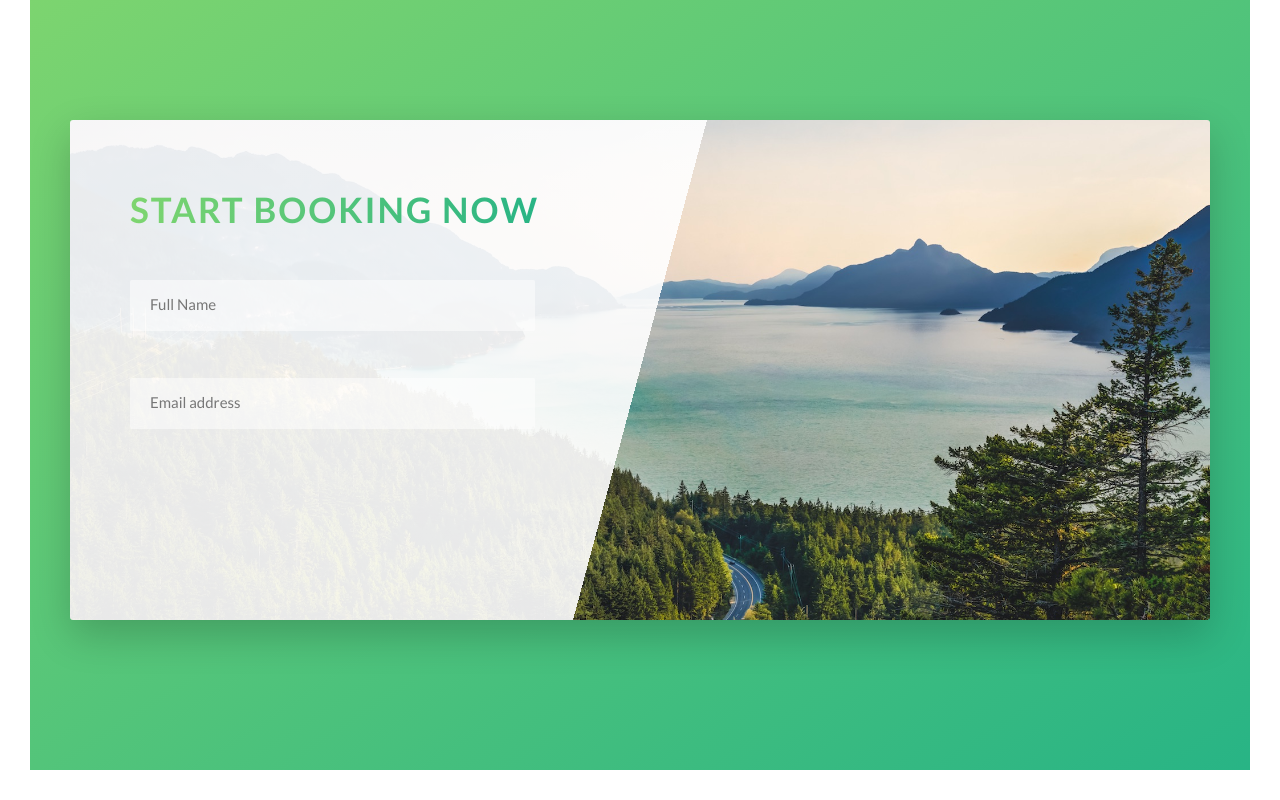
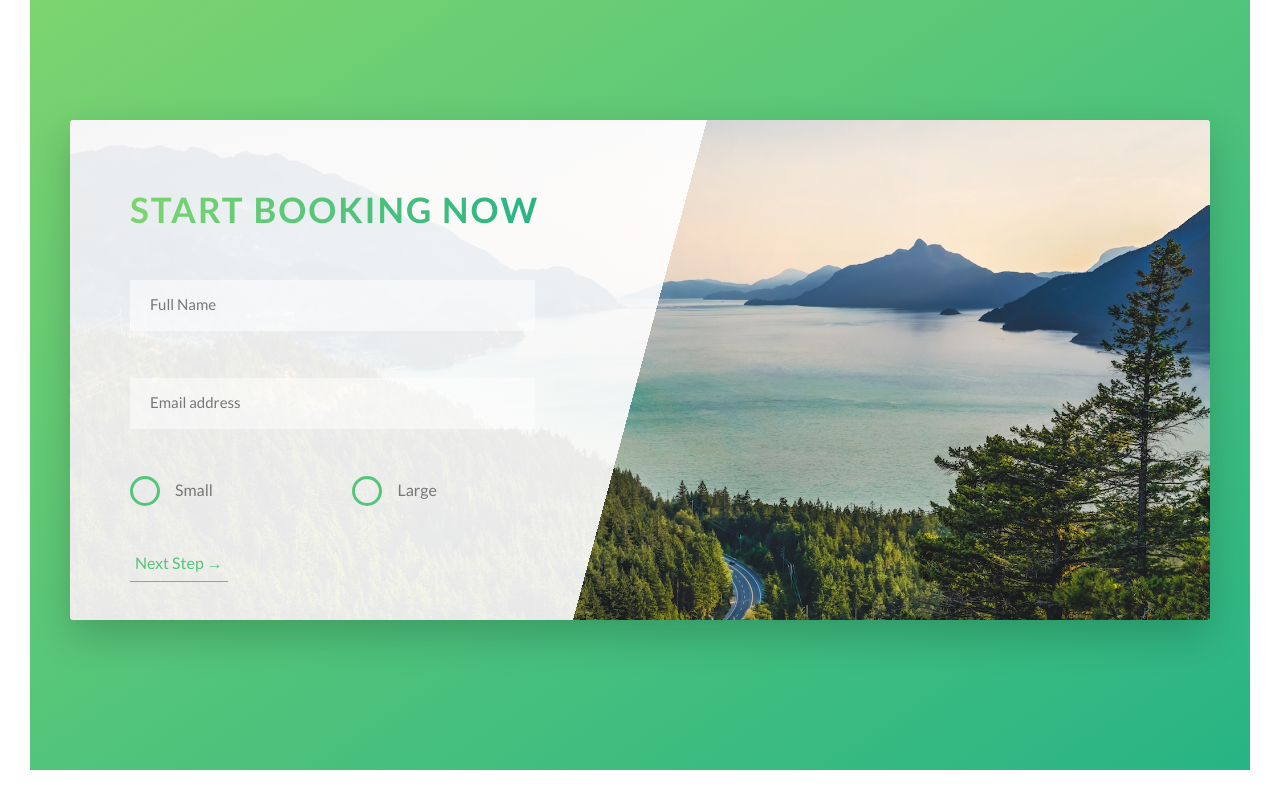
Before and after one commit to dannyevega/nature-tours, a website: page index.html in a window 1280 px wide. Shown: the part 4441-5241 px from the top of the page. Drawn offline with Linux system fonts and the light colour scheme.

Commit message:
style radio buttons and finsih form

```diff
--- a/index.html
+++ b/index.html
@@ -282,6 +282,28 @@
                   <input type="email" class="form__input" placeholder="Email address" id="email" required>
                   <label for="email" class="form__label">Email address:</label>
                 </div>
+
+                <div class="form__group u-mb-medium">
+                  <div class="form__radio-group">
+                    <input type="radio" class="form__radio-input" id="small" name="size">
+                    <label for="small" class="form__radio-label">
+                      <span class="form__radio-button"></span>
+                      Small
+                    </label>
+                  </div>
+
+                  <div class="form__radio-group">
+                    <input type="radio" class="form__radio-input" id="large" name="size">
+                    <label for="large" class="form__radio-label">
+                      <span class="form__radio-button"></span>
+                      Large
+                    </label>
+                  </div>
+                </div>
+
+                <div class="form__group">
+                  <a href="#" class='btn-text'>Next Step &rarr;</a>
+                </div>
               </form>
             </div>
           </div>
--- a/sass/base/_utilities.scss
+++ b/sass/base/_utilities.scss
@@ -1,19 +1,19 @@
 .u-center-text {
-  text-align: center;
+  text-align: center !important;
 }
 
 .u-mb-large {
-  margin-bottom: 8rem;
+  margin-bottom: 8rem !important;
 }
 
 .u-mb-medium {
-  margin-bottom: 4rem;
+  margin-bottom: 4rem !important;
 }
 
 .u-mb-small {
-  margin-bottom: 1.5rem;
+  margin-bottom: 1.5rem !important;
 }
 
 .u-mt-large {
-  margin-top: 8rem;
+  margin-top: 8rem !important;
 }
--- a/sass/components/_button.scss
+++ b/sass/components/_button.scss
@@ -1,4 +1,5 @@
 .btn {
+  &,
   &:link,
   &:visited {
     text-transform: uppercase;
@@ -9,6 +10,8 @@
     transition: all .5s;
     position: relative;
     font-size: $default;
+    border: none;
+    cursor: pointer;
   }
 
   // box-shadow: X position, Y position, blur amount, color
@@ -18,7 +21,9 @@
     box-shadow: 0 1rem 2rem rgba($color-black, .2);
   }
 
-  &:active {
+  &:active,
+  &:focus {
+    outline: none;
     transform: translateY(-1px);
     -webkit-transform: translateY(-1px);
     box-shadow: 0 .5rem 1rem rgba($color-black, .2);
--- a/sass/components/_form.scss
+++ b/sass/components/_form.scss
@@ -44,4 +44,50 @@
     visibility: hidden;
     transform: translateY(-4rem)
   }
+
+  &__radio-group {
+    width: 49%;
+    display: inline-block;
+  }
+
+  &__radio-input {
+    display: none;
+  }
+
+  &__radio-label {
+    font-size: $default;
+    cursor: pointer;
+    position: relative;
+    padding-left: 4.5rem;
+  }
+
+  &__radio-button {
+    height: 3rem;
+    width: 3rem;
+    border: 3px solid $color-primary;
+    border-radius: 50%;
+    display: inline-block;
+    position: absolute;
+    top: -.4rem;
+    left: 0;
+
+    &::after {
+      content: "";
+      display: block;
+      height: 1.5rem;
+      width: 1.5rem;
+      border-radius: 50%;
+      position: absolute;
+      top: 50%;
+      left: 50%;
+      transform: translate(-50%, -50%);
+      background-color: $color-primary;
+      opacity: 0;
+      transition: opacity .2s;
+    }
+  }
+
+  &__radio-input:checked + &__radio-label &__radio-button::after {
+    opacity: 1;
+  }
 }
```
Also changed, not shown: css/style.css.
